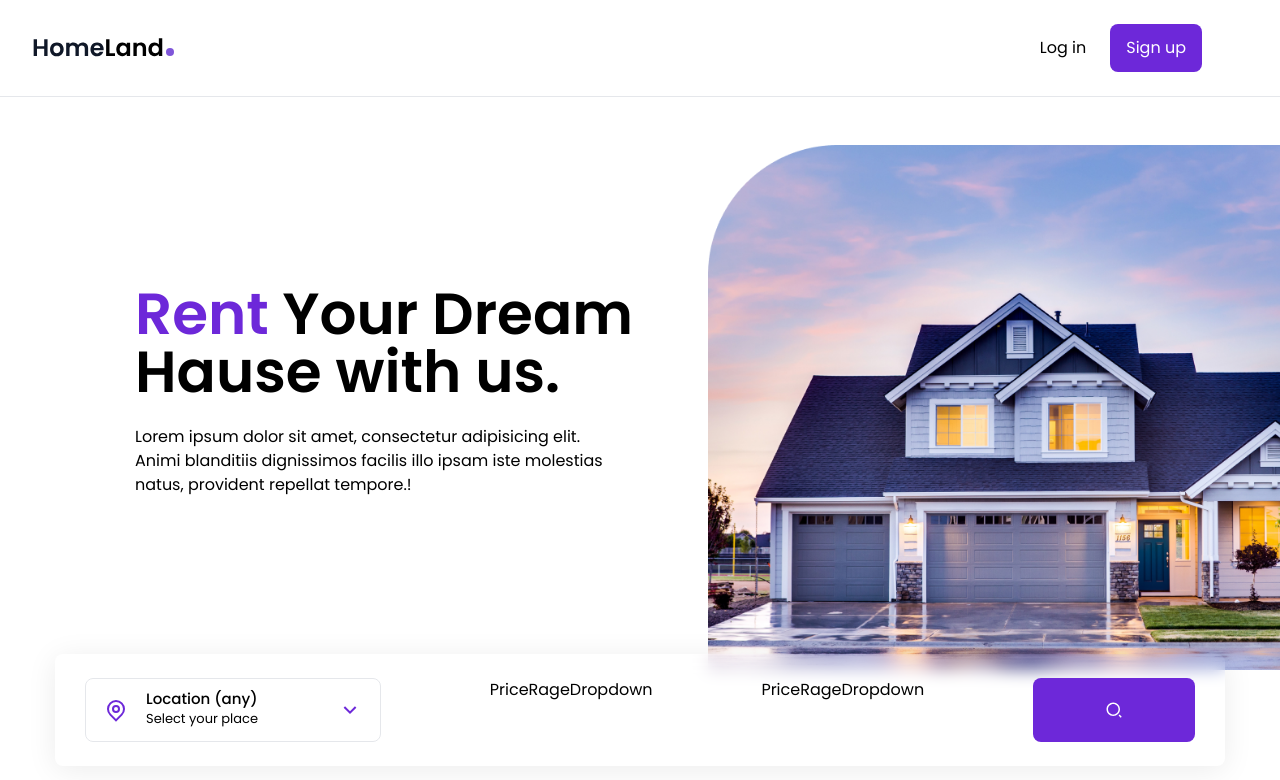
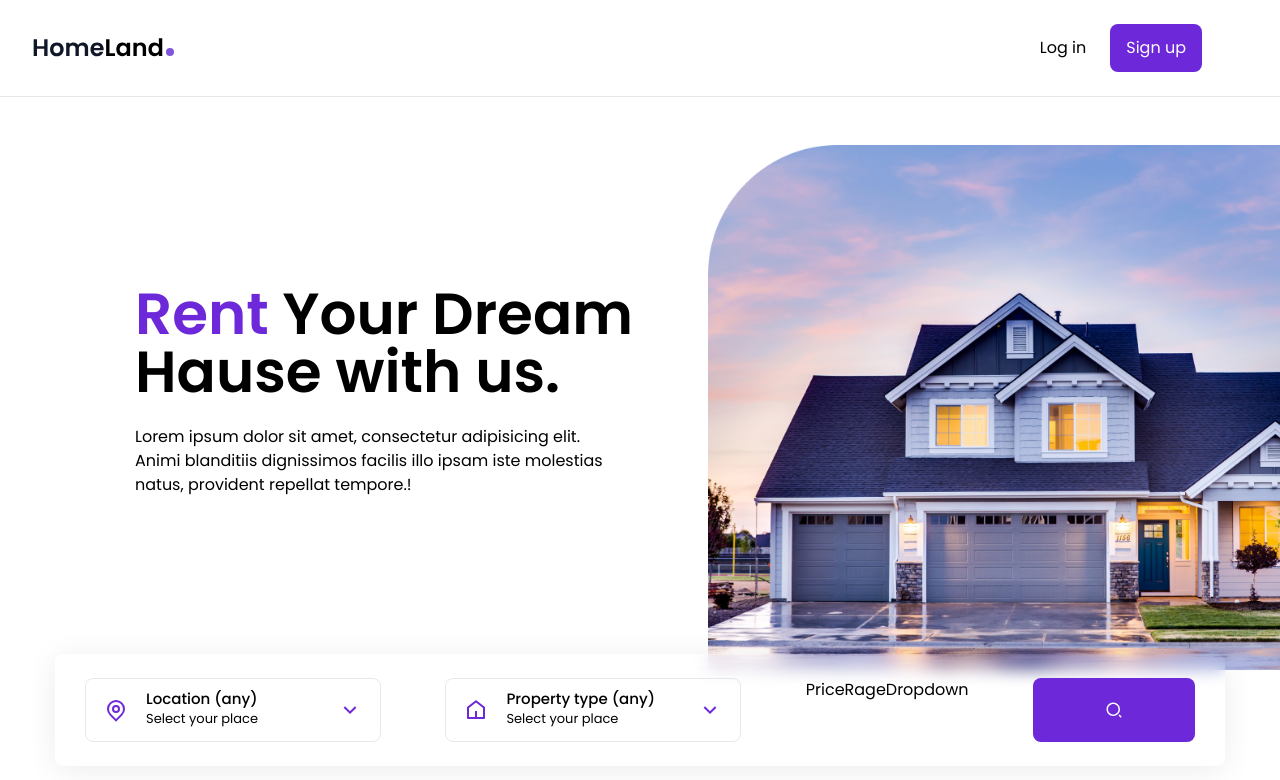
Before and after one commit to Atlon1/estate-website, a React (Create React App) app: page / in a window 1280 px wide. Shown: the top 780 px of the page. Built offline with nearby package versions, Linux system fonts and the light colour scheme.

Commit message:
propertydrop down rdy

```diff
--- a/src/components/CountryDropdown.tsx
+++ b/src/components/CountryDropdown.tsx
@@ -8,7 +8,6 @@ import {HouseContext} from "./HauseContext";
 
 const CountryDropdown = () => {
     const {country, setCountry, countries} = useContext(HouseContext) as any
-    console.log(countries)
 
     const [isOpen, setIsOpen] = useState(false) as any
 
--- a/src/components/HauseContext.tsx
+++ b/src/components/HauseContext.tsx
@@ -13,6 +13,7 @@ const HouseContextProvider = ({children} : any) => {
     const [properties, setProperties] = useState([])
     const [price, setPrice] = useState('Price range (any)')
     const [loading, setLoadinf] = useState(false)
+
     useEffect(() => {
         const allCountries = houses.map((house) => {
             return house.country
@@ -23,6 +24,19 @@ const HouseContextProvider = ({children} : any) => {
 
         setCountries(uniqueCountries)
     },[])
+
+    useEffect(() => {
+        const allProperties = houses.map((house) => {
+            return house.type
+        })
+
+        // @ts-ignore
+        const uniqueProperties =['Location (any)', ...new Set(allProperties)] as any
+
+        setProperties(uniqueProperties)
+    },[])
+
+
 
     return (
         <HouseContext.Provider value={{
--- a/src/components/PorpertyDropdown.tsx
+++ b/src/components/PorpertyDropdown.tsx
@@ -1,12 +1,46 @@
-import React from 'react';
+import React, {useState, useEffect, useContext} from 'react';
+
+import {RiHome5Line, RiArrowDownSLine, RiArrowUpSLine} from 'react-icons/ri';
+
+import {Menu} from '@headlessui/react'
+
+import {HouseContext} from "./HauseContext";
+
+const PropertyDropdown = () => {
+    const {property, setProperty, properties} = useContext(HouseContext) as any
+
+    const [isOpen, setIsOpen] = useState(false) as any
 
 
-const PorpertyDropdown = () => {
     return (
-        <div>
-            PriceRageDropdown
-        </div>
+        <Menu as='div' className='dropdown relative'>
+            <Menu.Button onClick={() => setIsOpen(!isOpen)} className='dropdown-btn w-full text-left'>
+                <RiHome5Line className='dropdown-icon-primary'/>
+                <div>
+                    <div className='text-[15px] font-medium leading-tight'>{property}</div>
+                    <div className='text-[13px]'>Select your place</div>
+                </div>
+                {
+                    isOpen ? (
+                        <RiArrowUpSLine className='dropdown-icon-secondary'/>
+                    ) : <RiArrowDownSLine className='dropdown-icon-secondary'/>
+                }
+            </Menu.Button>
+            <Menu.Items className='dropdown-menu'>
+                {properties.map((property: string, index: number) => {
+                    return (
+                        <Menu.Item
+                            onClick={() => setProperty(property)}
+                            className='cursor-pointer hover:text-violet-700 transition'
+                            as='li'
+                            key={index}>
+                            {property}
+                        </Menu.Item>
+                    )
+                })}
+            </Menu.Items>
+        </Menu>
     );
 };
 
-export default PorpertyDropdown;
+export default PropertyDropdown;
```
